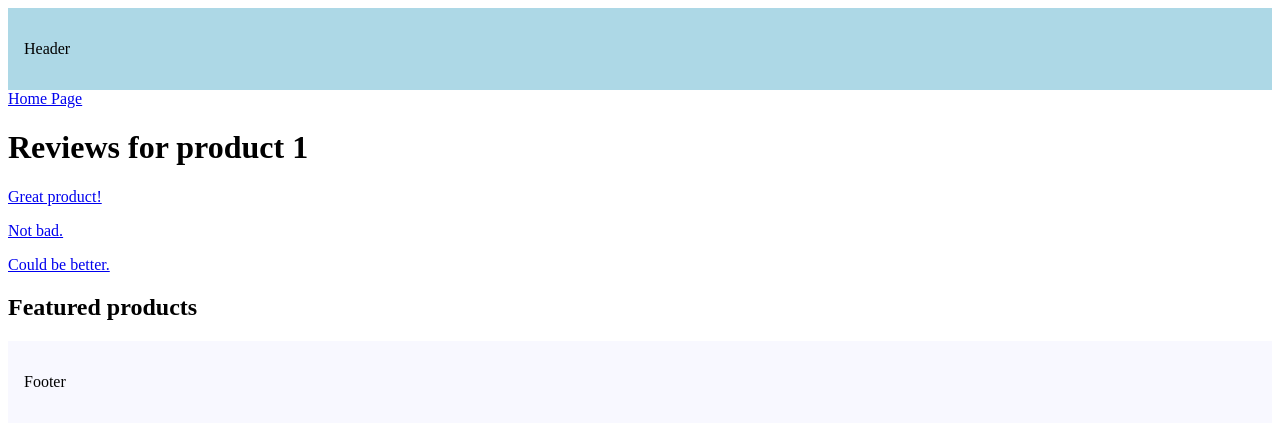
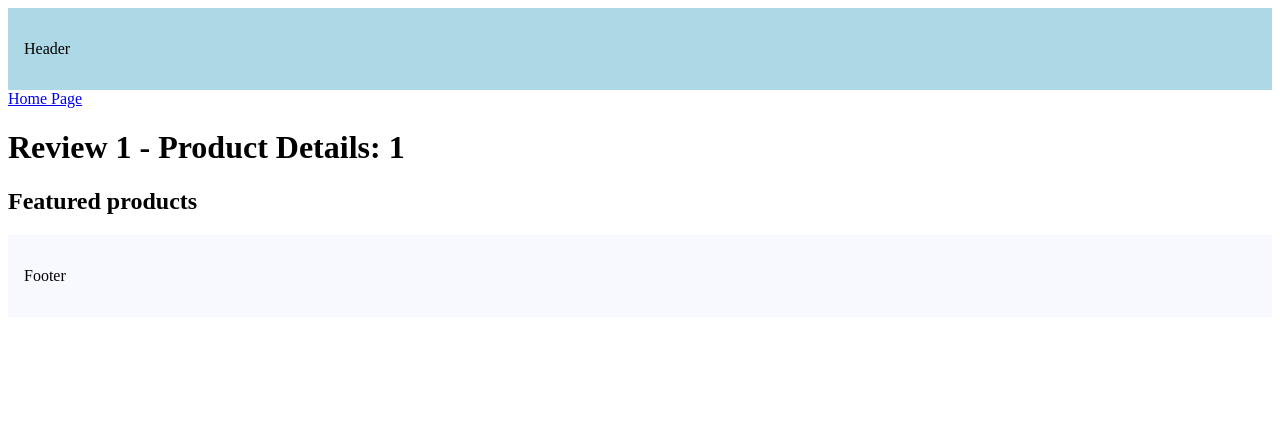
Before and after one commit to GiorgiTch204/nextjs_practise, a Next.js app: page /products/1/reviews/1 in a window 1280 px wide. Shown: the top 426 px of the page. Built offline with nearby package versions, Linux system fonts and the light colour scheme.

Commit message:
Created navigationg prarammatical structure for some pages

```diff
--- a/src/app/products/[productId]/reviews/[reviewId]/page.tsx
+++ b/src/app/products/[productId]/reviews/[reviewId]/page.tsx
@@ -1,29 +1,14 @@
-import {notFound} from "next/navigation";
-import Link from "next/link";
+import {notFound, redirect} from "next/navigation";
 
-const reviewList = [
-    { id: "1", content: "Great product!" },
-    { id: "2", content: "Not bad." },
-    { id: "3", content: "Could be better." },
-];
+export default async function ProductDetails({
+  params,
+}: {
+  params: Promise<{ productId: string, reviewId: string }>;
+}) {
+  const { productId, reviewId } = await params;
 
-export default async function ProductReview({
-    params,
-}: {
-    params: Promise <{productId: string }>;
-}){
-    const { productId } = await params;
-
-    return (
-        <div>
-            <h1>Reviews for product {productId}</h1>
-            {reviewList.map((review) => (
-                <p key={review.id}>
-                    <Link href={`/products/${productId}/reviews/${review.id}`}>
-                        {review.content}
-                    </Link>
-                </p>
-            ))}
-        </div>
-    )
+  if(parseInt(reviewId)>1000){
+    redirect("/products");
+  }
+  return <h1>Review {reviewId} - Product Details: {productId}</h1>;
 }
```
Also changed, not shown: src/app/products/[productId]/page.tsx (+3 -9 lines).
